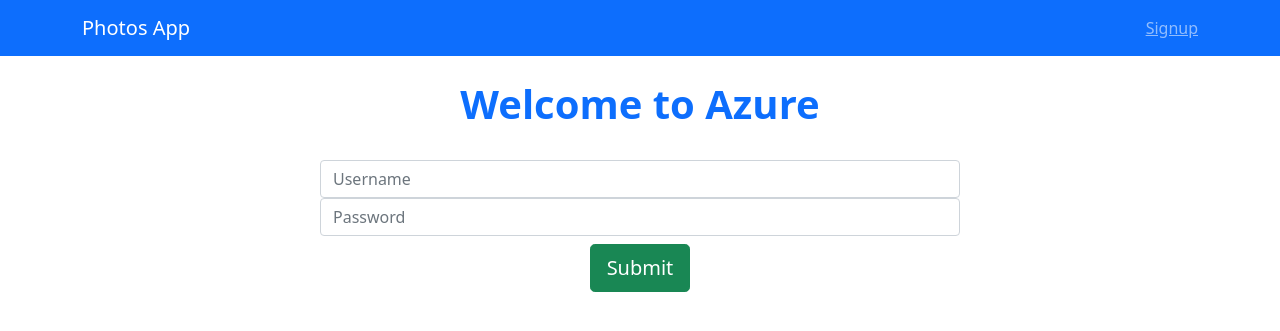
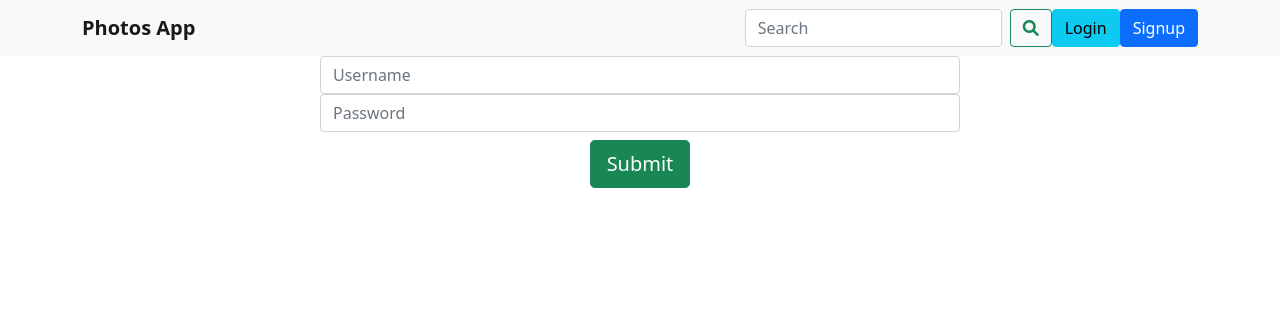
Before and after one commit to hungle00/flask-mini-pinterest, a Flask app: page / in a window 1280 px wide. Shown: the top 331 px of the page. Run offline with Flask 2, Linux system fonts and the light colour scheme; data that the repository does not hold is empty; some libraries are stand-ins or nearby versions.

Commit message:
CRUD layout change

```diff
--- a/app.py
+++ b/app.py
@@ -144,6 +144,11 @@
     return redirect(url_for('index'))
 
 
+# ##### PROFILE #####
+# @app.route('/profile/<int:user_id>')
+# @login_required
+# def show_profile(user_id):
+
 ##### UPLOAD PHOTOS  ######
 @app.route("/upload")
 @login_required
--- a/templates/index.html
+++ b/templates/index.html
@@ -2,9 +2,7 @@
 
 {% block content %}
 <main>
-  <div class="px-4 py-3 my-2 text-center">
-    <h1 class="display-6 fw-bold text-primary">Welcome to Azure</h1>
-  </div>
+
   {% if not session.get('user') %}
     <form method="post" action="{{ url_for('login', next=request.args.get('next')) }}">
       <div class="col-md-6 mx-auto text-center">
@@ -20,15 +18,6 @@
         </div>
       </div>
     </form>
-  {% else %}
-
-    <div class="px-4 py-3 my-4 text-center">
-      <p class="fw-bold text-primary">
-        <a href="{{ url_for('new') }}" class="btn btn-primary btn-sm px-4 gap-3">New Pin</a>
-        Or you can
-        <a href="{{ url_for('photos') }}" class="btn btn-primary btn-sm px-4 gap-3">Upload images</a>
-      </p>
-    </div>
 
     {% endif %}
 
@@ -39,8 +28,10 @@
       <img src='{{ image["image_url"] }}' class="card-img-top" width='auto' height='300' style='margin: 0.5em 0;'/>
       <div class="card-body">
         <h5 class="card-title">{{ image['title'] }}</h5>
-        <button type="button" class="btn btn-info"><a href="{{url_for('get_image', pin_id=image.id)}}">Show pin</a></button>
-        <button type="button" class="btn btn-light"><i class="fa-solid fa-thumbtack"></i></button>
+        <a href="{{url_for('get_image', pin_id=image.id)}}" class="btn btn-info">Show pin</a>
+        <a href="#" class="btn btn-light"><i class="fa-solid fa-thumbs-up"></i></a>
+        <a href="#" class="btn btn-light"><i class="fa-solid fa-thumbs-down"></i></a>
+        <a href="#" class="btn btn-light"><i class="fa-solid fa-thumbtack"></i></a>
       </div>
 
     </div>
--- a/templates/layout.html
+++ b/templates/layout.html
@@ -1,9 +1,12 @@
 <!DOCTYPE html>
 <html lang="en">
   <head>
-    <title>Hello Azure - Python Quickstart</title>
+    <title>Photo App</title>
     <link rel="stylesheet" href="{{ url_for('static', filename='bootstrap/css/bootstrap.min.css') }}">
     <link rel="stylesheet" href="https://cdnjs.cloudflare.com/ajax/libs/font-awesome/6.0.0/css/all.min.css" integrity="sha512-9usAa10IRO0HhonpyAIVpjrylPvoDwiPUiKdWk5t3PyolY1cOd4DSE0Ga+ri4AuTroPR5aQvXU9xC6qOPnzFeg==" crossorigin="anonymous" referrerpolicy="no-referrer" />
+    <link href="https://cdn.jsdelivr.net/npm/bootstrap@5.0.0/dist/css/bootstrap.min.css" rel="stylesheet" >
+    <script src="https://cdn.jsdelivr.net/npm/@popperjs/core@2.9.2/dist/umd/popper.min.js" ></script>
+    <script src="https://cdn.jsdelivr.net/npm/bootstrap@5.0.1/dist/js/bootstrap.min.js" integrity="sha384-Atwg2Pkwv9vp0ygtn1JAojH0nYbwNJLPhwyoVbhoPwBhjQPR5VtM2+xf0Uwh9KtT" crossorigin="anonymous"></script>
   </head>
   <body>
     {% include 'partials/navbar.html' %}
--- a/templates/partials/navbar.html
+++ b/templates/partials/navbar.html
@@ -1,15 +1,46 @@
-<nav class="navbar navbar-expand-lg navbar-dark bg-primary">
+<nav class="navbar navbar-expand-sm navbar-light bg-light">
     <div class="container">
-        <a class="navbar-brand" href="/">Photos App</a>
-        <nav>
-            <ul class="navbar-nav">
+        <a class="navbar-brand" href="/">
+            <b>Photos App</b>
+        </a>
+        <div id="navbarNav">
+            <ul class="nav nav-justified">
+                <li>
+                    <form class="d-flex">
+                        <input class="form-control me-2" type="search" placeholder="Search" aria-label="Search">
+                        <button class="btn btn-outline-success" type="submit">
+                            <i class="fa-solid fa-magnifying-glass"></i>
+                        </button>
+                    </form>
+                </li>
             {% if session.get('user') %}
-                <li class="welcome-message">Hey {{ session['user']}}!</li> |
-                <li class="navbar-item"><a class="navbar-text" href="{{ url_for('logout') }}">Logout</a></li>
+
+                <li class="nav-item dropdown">
+                    <a class="nav-link dropdown-toggle" id="createImageDropdown" role="button" data-bs-toggle="dropdown" aria-expanded="false">New Image</a>
+                    <ul class="dropdown-menu" aria-labelledby="createImageDropdown">
+                        <li><a href="{{ url_for('new') }}" class="dropdown-item">New Pin</a></li>
+                        <li><a href="{{ url_for('photos') }}" class="dropdown-item">Upload Images</a></li>
+                    </ul>
+                </li>
+            {% endif %}
+
+            {% if session.get('user') %}
+                <li class="welcome-message">Hey {{ session['user']}}!</li>
+                <li class="nav-item dropdown">
+                    <a class="nav-link dropdown-toggle" id="menuDropdown" role="button" data-bs-toggle="dropdown" aria-expanded="false">
+                        <i class="fa-solid fa-list-ul"></i>
+                    </a>
+                    <ul class="dropdown-menu" aria-labelledby="menuDropdown">
+                        <li><a href="#" class="dropdown-item">Profile</a></li>
+                        <li><a href="{{ url_for('logout') }}" class="dropdown-item">Logout</a></li>
+                    </ul>
+                </li>
+
             {% else %}
-                <li class="navbar-item"><a class="navbar-text" href="{{ url_for('signup') }}">Signup</a></li>
+                <li class="navbar-item"><a class="btn btn-info" href="{{ url_for('login') }}">Login</a></li>
+                <li class="navbar-item"><a class="btn btn-primary" href="{{ url_for('signup') }}">Signup</a></li>
             {% endif %}
             </ul>
-        </nav>
+        </div>
     </div>
 </nav>
```
Also changed, not shown: templates/login.html (added, +21 -0 lines), templates/profile.html (added, +16 -0 lines), templates/show.html (+10 -4 lines).
